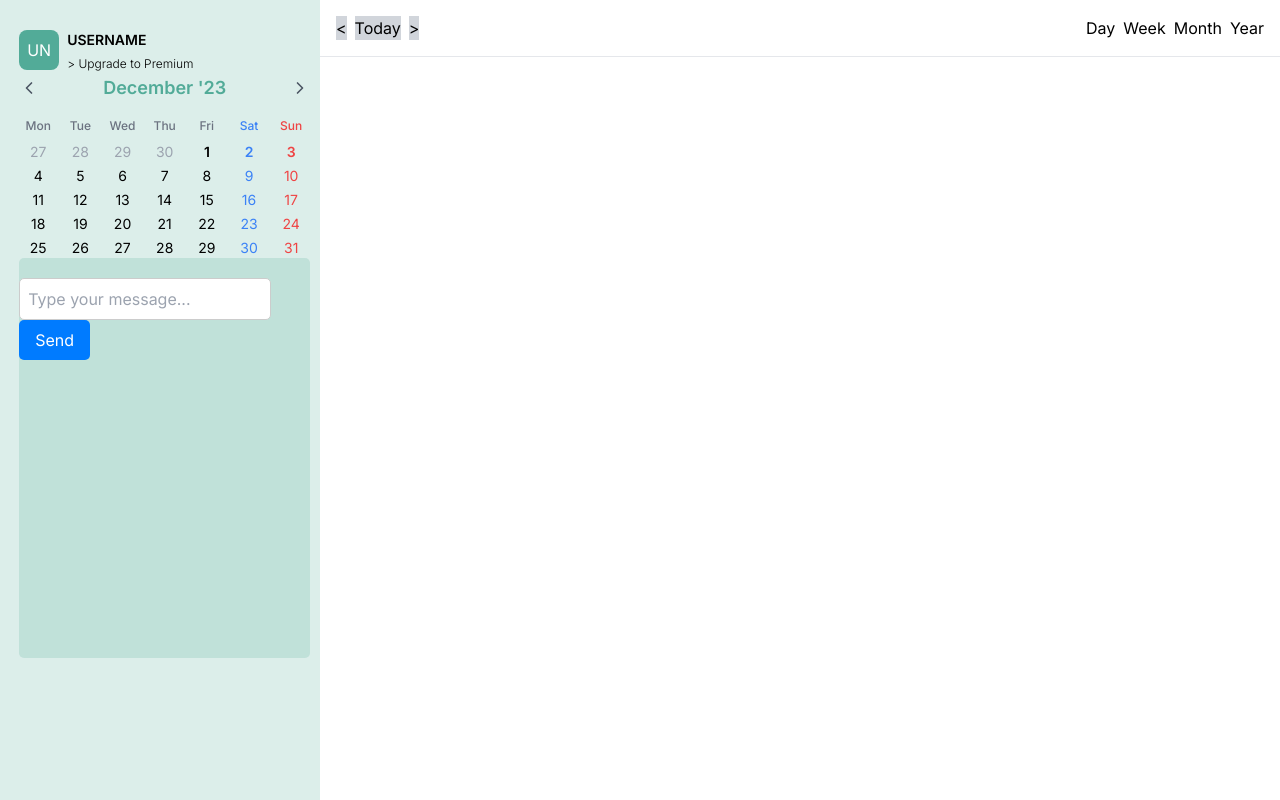
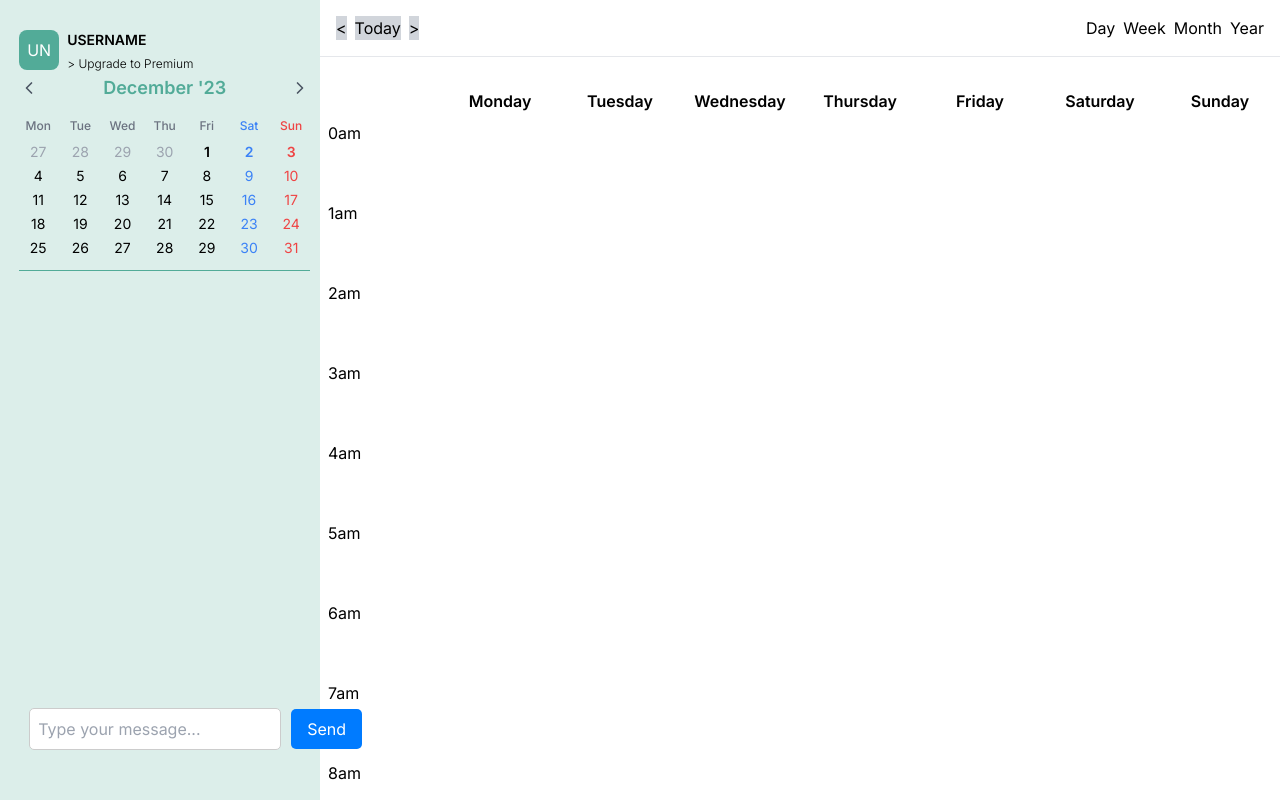
Before and after one commit to DK-Kim4312/donna, a Next.js app: page / in a window 1280 px wide. Shown: the top 800 px of the page. Built offline with nearby package versions, Linux system fonts and the light colour scheme.

Commit message:
Added axes to calendar and styled sidebar

```diff
--- a/components/DonnaCalendar.js
+++ b/components/DonnaCalendar.js
@@ -1,6 +1,11 @@
+import React from 'react';
 
-export default function Component() {
+const daysOfWeek = ['','Monday', 'Tuesday', 'Wednesday', 'Thursday', 'Friday', 'Saturday', 'Sunday'];
+const hoursOfDay = Array.from({ length: 25 }, (_, i) => i); // Hours from 00:00 to 24:00
+
+export default function DonnaCalendar() {
     return (
+        // top buttons
         <div className="flex flex-col">
             <div className="flex justify-between items-center p-4 border-b">
                 <div className="flex space-x-2">
@@ -15,6 +20,27 @@ export default function Component() {
                     <button variant="ghost">Year</button>
                 </div>
             </div>
+            { /* calendar */}
+            <div className="container mx-auto mt-8">
+                <div className="grid grid-cols-8">
+                    {/* Days of the week */}
+                    {daysOfWeek.map((day, index) => (
+                        <div key={index} className="text-center font-semibold">{day}</div>
+                    ))}
+
+                    <div className='flex flex-col overflow-x-hidden overflow-y-auto'>
+                        {/* Hours of the day */}
+                        {hoursOfDay.map((hour) => (
+                            <div key={hour} className="p-2 align-left mb-10">
+                                {hour > 12 ? `${hour - 12}pm` : `${hour}am`}
+                            </div>
+                        ))}
+                    </div>
+
+
+
+                </div>
+            </div>
         </div>
     )
 }
--- a/components/MiniCalendar.js
+++ b/components/MiniCalendar.js
@@ -3,7 +3,7 @@ import React from 'react'
 
 export default function MiniCalendar() {
     return (
-      <div className="bg-transparent rounded-lg ">
+      <div className="bg-transparent border border-[#52ab98] border-b-1 border-t-0 border-l-0 border-r-0 pb-3">
         <div className="flex items-center justify-between">
           <button className="text-gray-600">
             <ChevronLeftIcon className="w-5 h-5" />
--- a/styles/Chat.module.css
+++ b/styles/Chat.module.css
@@ -1,5 +1,5 @@
 .chatview {
-    background-color: #52ab9833;
+    background-color: transparent;
     border-radius: 5px;
     height: 50vh;
   }
@@ -28,8 +28,12 @@
 
   .inputcontainer {
     display: fixed;
+    flex-direction: row;
     align-items: center;
-    margin-bottom: 36px;
+    padding: 10px;
+    position: absolute;
+    bottom: 5vh;
+
   }
 
   .inputtext {
```
Lines whose indentation alone changed are shown as unchanged.
